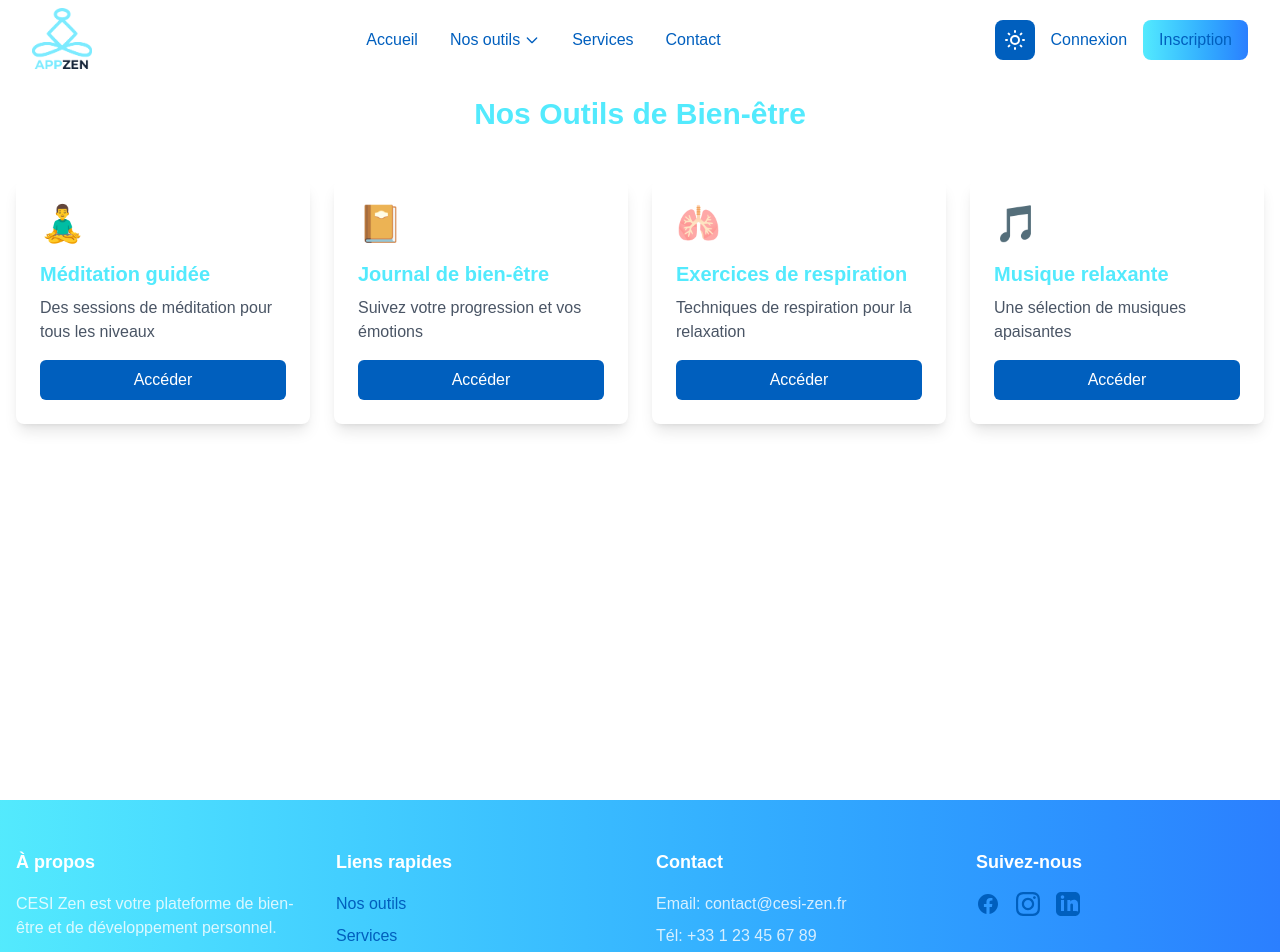
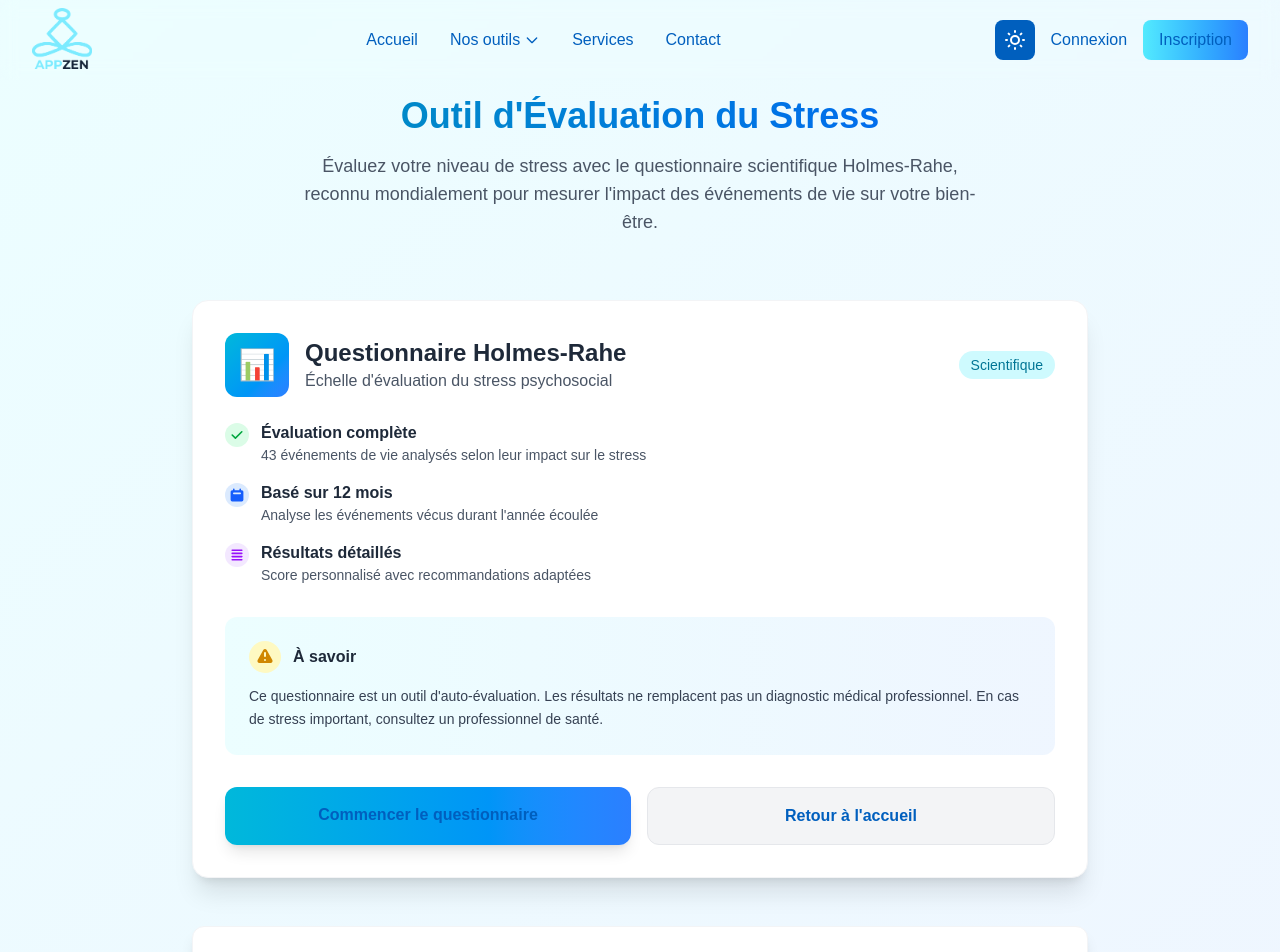
Before and after one commit to CronosV2/cesi-zen, a Next.js app in the folder cesi-zen-code/frontend/: page /outils in a window 1280 px wide. Shown: the top 952 px of the page. Built offline with nearby package versions, Linux system fonts and the light colour scheme; no server answers; a web font is replaced by a local one.

Commit message:
Revamp Tools page to feature the Holmes-Rahe stress assessment questionnaire; enhance layout with improved styling, add informative sections, and implement navigation links for user engagement.

```diff
--- a/cesi-zen-code/frontend/src/app/outils/page.tsx
+++ b/cesi-zen-code/frontend/src/app/outils/page.tsx
@@ -1,47 +1,127 @@
+'use client';
+
+import Link from 'next/link';
+
 export default function Tools() {
-  const tools = [
-    {
-      name: 'Méditation guidée',
-      description: 'Des sessions de méditation pour tous les niveaux',
-      icon: '🧘‍♂️',
-    },
-    {
-      name: 'Journal de bien-être',
-      description: 'Suivez votre progression et vos émotions',
-      icon: '📔',
-    },
-    {
-      name: 'Exercices de respiration',
-      description: 'Techniques de respiration pour la relaxation',
-      icon: '🫁',
-    },
-    {
-      name: 'Musique relaxante',
-      description: 'Une sélection de musiques apaisantes',
-      icon: '🎵',
-    },
-  ];
+  return (
+    <div className="min-h-screen pt-24 px-4 bg-gradient-to-br from-cyan-50 to-blue-50">
+      <div className="max-w-4xl mx-auto">
+        {/* Header */}
+        <div className="text-center mb-16">
+          <h1 className="text-4xl font-bold mb-4 bg-gradient-to-r from-cyan-600 to-blue-600 bg-clip-text text-transparent">
+            Outil d'Évaluation du Stress
+          </h1>
+          <p className="text-lg text-gray-600 max-w-2xl mx-auto">
+            Évaluez votre niveau de stress avec le questionnaire scientifique Holmes-Rahe,
+            reconnu mondialement pour mesurer l'impact des événements de vie sur votre bien-être.
+          </p>
+        </div>
 
-  return (
-    <div className="min-h-screen pt-24 px-4">
-      <div className="max-w-7xl mx-auto">
-        <h1 className="text-3xl font-bold text-center mb-12 text-cyan-300">
-          Nos Outils de Bien-être
-        </h1>
-        <div className="grid grid-cols-1 md:grid-cols-2 lg:grid-cols-4 gap-6">
-          {tools.map((tool, index) => (
-            <div
-              key={index}
-              className="bg-white p-6 rounded-lg shadow-lg hover:shadow-xl transition-shadow duration-300"
+        {/* Questionnaire Holmes-Rahe Card */}
+        <div className="bg-white rounded-2xl shadow-xl p-8 border border-gray-100 hover:shadow-2xl transition-all duration-300">
+          <div className="flex items-center justify-between mb-6">
+            <div className="flex items-center space-x-4">
+              <div className="w-16 h-16 bg-gradient-to-br from-cyan-500 to-blue-500 rounded-xl flex items-center justify-center text-3xl">
+                📊
+              </div>
+              <div>
+                <h2 className="text-2xl font-bold text-gray-800">
+                  Questionnaire Holmes-Rahe
+                </h2>
+                <p className="text-gray-600">
+                  Échelle d'évaluation du stress psychosocial
+                </p>
+              </div>
+            </div>
+            <div className="hidden md:block">
+              <div className="bg-cyan-100 text-cyan-700 px-3 py-1 rounded-full text-sm font-medium">
+                Scientifique
+              </div>
+            </div>
+          </div>
+
+          <div className="space-y-4 mb-8">
+            <div className="flex items-start space-x-3">
+              <div className="w-6 h-6 bg-green-100 rounded-full flex items-center justify-center flex-shrink-0 mt-0.5">
+                <svg className="w-4 h-4 text-green-600" fill="currentColor" viewBox="0 0 20 20">
+                  <path fillRule="evenodd" d="M16.707 5.293a1 1 0 010 1.414l-8 8a1 1 0 01-1.414 0l-4-4a1 1 0 011.414-1.414L8 12.586l7.293-7.293a1 1 0 011.414 0z" clipRule="evenodd" />
+                </svg>
+              </div>
+              <div>
+                <h3 className="font-semibold text-gray-800">Évaluation complète</h3>
+                <p className="text-gray-600 text-sm">43 événements de vie analysés selon leur impact sur le stress</p>
+              </div>
+            </div>
+
+            <div className="flex items-start space-x-3">
+              <div className="w-6 h-6 bg-blue-100 rounded-full flex items-center justify-center flex-shrink-0 mt-0.5">
+                <svg className="w-4 h-4 text-blue-600" fill="currentColor" viewBox="0 0 20 20">
+                  <path fillRule="evenodd" d="M6 2a1 1 0 00-1 1v1H4a2 2 0 00-2 2v10a2 2 0 002 2h12a2 2 0 002-2V6a2 2 0 00-2-2h-1V3a1 1 0 10-2 0v1H7V3a1 1 0 00-1-1zm0 5a1 1 0 000 2h8a1 1 0 100-2H6z" clipRule="evenodd" />
+                </svg>
+              </div>
+              <div>
+                <h3 className="font-semibold text-gray-800">Basé sur 12 mois</h3>
+                <p className="text-gray-600 text-sm">Analyse les événements vécus durant l'année écoulée</p>
+              </div>
+            </div>
+
+            <div className="flex items-start space-x-3">
+              <div className="w-6 h-6 bg-purple-100 rounded-full flex items-center justify-center flex-shrink-0 mt-0.5">
+                <svg className="w-4 h-4 text-purple-600" fill="currentColor" viewBox="0 0 20 20">
+                  <path fillRule="evenodd" d="M3 4a1 1 0 011-1h12a1 1 0 110 2H4a1 1 0 01-1-1zm0 4a1 1 0 011-1h12a1 1 0 110 2H4a1 1 0 01-1-1zm0 4a1 1 0 011-1h12a1 1 0 110 2H4a1 1 0 01-1-1zm0 4a1 1 0 011-1h12a1 1 0 110 2H4a1 1 0 01-1-1z" clipRule="evenodd" />
+                </svg>
+              </div>
+              <div>
+                <h3 className="font-semibold text-gray-800">Résultats détaillés</h3>
+                <p className="text-gray-600 text-sm">Score personnalisé avec recommandations adaptées</p>
+              </div>
+            </div>
+          </div>
+
+          <div className="bg-gradient-to-r from-cyan-50 to-blue-50 rounded-xl p-6 mb-8">
+            <div className="flex items-center space-x-3 mb-3">
+              <div className="w-8 h-8 bg-yellow-100 rounded-full flex items-center justify-center">
+                <svg className="w-5 h-5 text-yellow-600" fill="currentColor" viewBox="0 0 20 20">
+                  <path fillRule="evenodd" d="M8.257 3.099c.765-1.36 2.722-1.36 3.486 0l5.58 9.92c.75 1.334-.213 2.98-1.742 2.98H4.42c-1.53 0-2.493-1.646-1.743-2.98l5.58-9.92zM11 13a1 1 0 11-2 0 1 1 0 012 0zm-1-8a1 1 0 00-1 1v3a1 1 0 002 0V6a1 1 0 00-1-1z" clipRule="evenodd" />
+                </svg>
+              </div>
+              <h4 className="font-semibold text-gray-800">À savoir</h4>
+            </div>
+            <p className="text-gray-700 text-sm leading-relaxed">
+              Ce questionnaire est un outil d'auto-évaluation. Les résultats ne remplacent pas un diagnostic médical professionnel.
+              En cas de stress important, consultez un professionnel de santé.
+            </p>
+          </div>
+
+          <div className="flex flex-col sm:flex-row gap-4">
+            <Link
+              href="/outils/holmes-rahe"
+              className="flex-1 bg-gradient-to-r from-cyan-500 to-blue-500 text-white py-4 px-6 rounded-xl font-semibold text-center hover:from-cyan-600 hover:to-blue-600 transition-all duration-200 shadow-lg hover:shadow-xl transform hover:-translate-y-0.5"
             >
-              <div className="text-4xl mb-4">{tool.icon}</div>
-              <h2 className="text-xl font-semibold mb-2 text-cyan-300">{tool.name}</h2>
-              <p className="text-gray-600">{tool.description}</p>
-              <button className="mt-4 w-full bg-cyan-300 text-white py-2 px-4 rounded-md hover:bg-blue-600 transition duration-200">
-                Accéder
-              </button>
-            </div>
-          ))}
+              Commencer le questionnaire
+            </Link>
+            <Link
+              href="/"
+              className="flex-1 bg-gray-100 text-gray-700 py-4 px-6 rounded-xl font-semibold text-center hover:bg-gray-200 transition-all duration-200 border border-gray-200"
+            >
+              Retour à l'accueil
+            </Link>
+          </div>
+        </div>
+
+        {/* Information supplémentaire */}
+        <div className="mt-12 text-center">
+          <div className="bg-white rounded-xl p-6 shadow-lg border border-gray-100">
+            <h3 className="text-lg font-semibold text-gray-800 mb-3">
+              À propos du questionnaire Holmes-Rahe
+            </h3>
+            <p className="text-gray-600 text-sm leading-relaxed max-w-3xl mx-auto">
+              Développé par les psychiatres Thomas Holmes et Richard Rahe en 1967, cette échelle mesure
+              l'impact des événements de vie majeurs sur le niveau de stress. Elle est largement utilisée
+              en psychologie et en médecine préventive pour identifier les personnes à risque de développer
+              des problèmes de santé liés au stress.
+            </p>
+          </div>
         </div>
       </div>
     </div>
```
